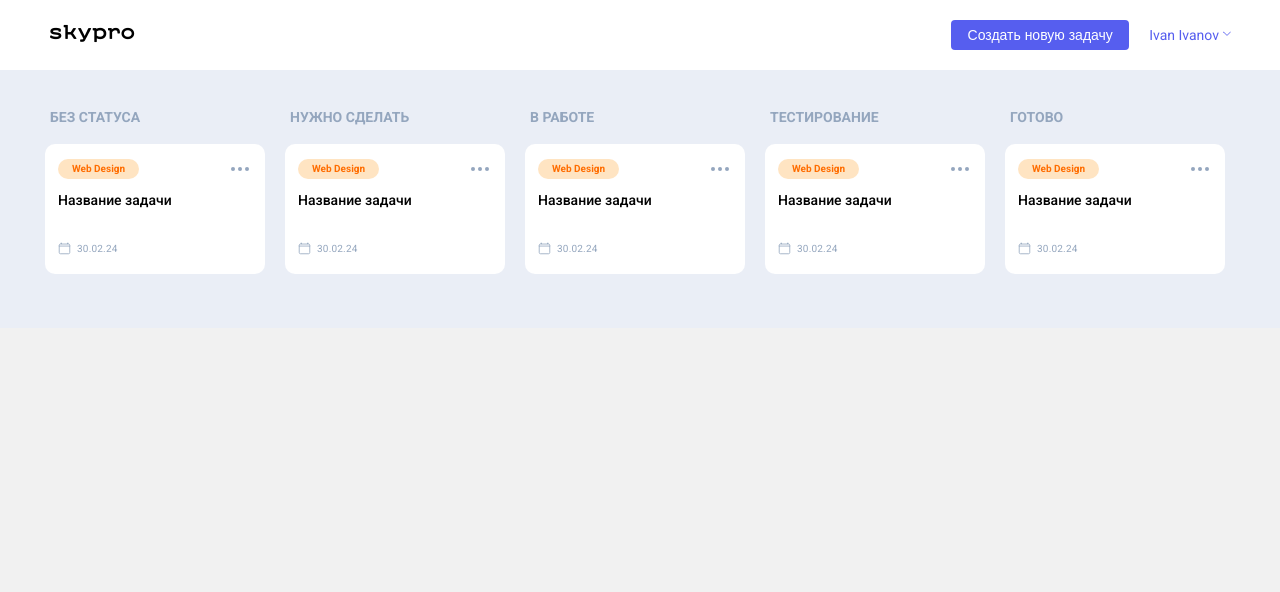
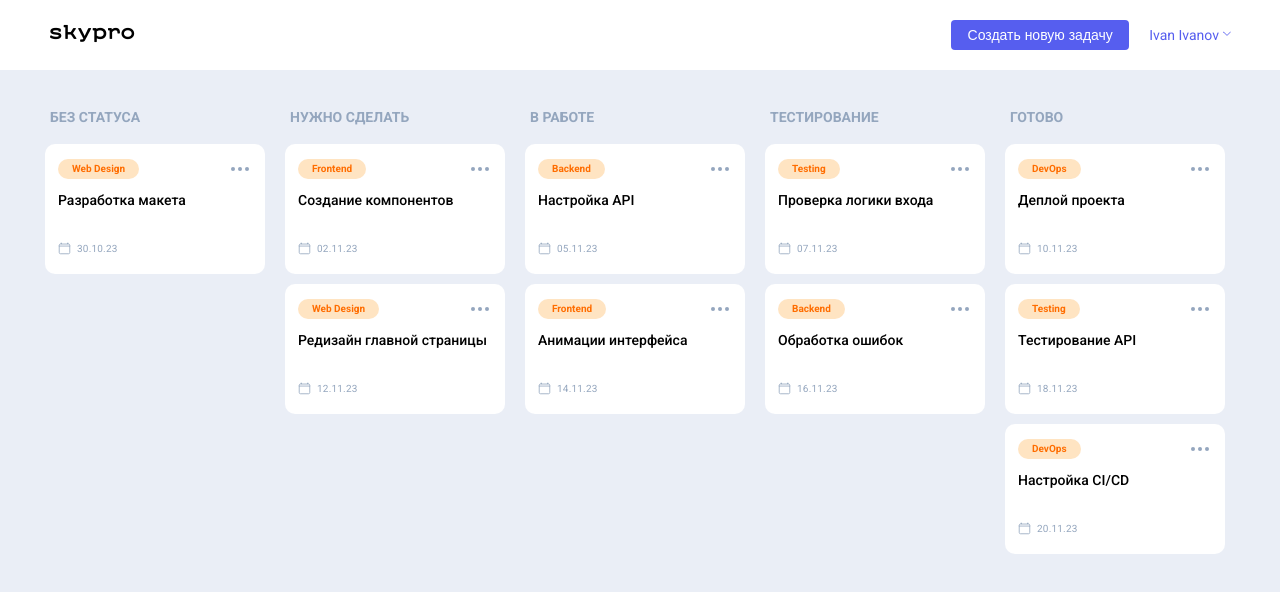
Before and after one commit to 44SHADE/skypro-kanban, a React (Vite) app: page / in a window 1280 px wide. Shown: the top 592 px of the page. Built offline with nearby package versions, Linux system fonts and the light colour scheme.

Commit message:
add loading, render test card data

```diff
--- /dev/null
+++ b/data.js
@@ -0,0 +1,72 @@
+export const testCardData = [
+  {
+    id: 1,
+    theme: "Web Design",
+    title: "Разработка макета",
+    date: "30.10.23",
+    status: "Без статуса",
+  },
+  {
+    id: 2,
+    theme: "Frontend",
+    title: "Создание компонентов",
+    date: "02.11.23",
+    status: "Нужно сделать",
+  },
+  {
+    id: 3,
+    theme: "Backend",
+    title: "Настройка API",
+    date: "05.11.23",
+    status: "В работе",
+  },
+  {
+    id: 4,
+    theme: "Testing",
+    title: "Проверка логики входа",
+    date: "07.11.23",
+    status: "Тестирование",
+  },
+  {
+    id: 5,
+    theme: "DevOps",
+    title: "Деплой проекта",
+    date: "10.11.23",
+    status: "Готово",
+  },
+  {
+    id: 6,
+    theme: "Web Design",
+    title: "Редизайн главной страницы",
+    date: "12.11.23",
+    status: "Нужно сделать",
+  },
+  {
+    id: 7,
+    theme: "Frontend",
+    title: "Анимации интерфейса",
+    date: "14.11.23",
+    status: "В работе",
+  },
+  {
+    id: 8,
+    theme: "Backend",
+    title: "Обработка ошибок",
+    date: "16.11.23",
+    status: "Тестирование",
+  },
+  {
+    id: 9,
+    theme: "Testing",
+    title: "Тестирование API",
+    date: "18.11.23",
+    status: "Готово",
+  },
+  {
+    id: 10,
+    theme: "DevOps",
+    title: "Настройка CI/CD",
+    date: "20.11.23",
+    status: "Готово",
+  },
+];
--- a/src/App.jsx
+++ b/src/App.jsx
@@ -1,6 +1,5 @@
 import "./App.css";
 import Calendar from "./components/Calendar";
-import Card from "./components/Card";
 import Column from "./components/Column";
 import Header from "./components/Header";
 import Main from "./components/Main";
@@ -8,6 +7,9 @@ import Main from "./components/Main";
 import PopBrowse from "./components/popups/popBrowse";
 import PopExit from "./components/popups/popExit";
 import PopNewCard from "./components/popups/popNewCard";
+
+import { testCardData } from "../data";
+import filterCardsByStatus from "./utils/cardFilter";
 
 function App() {
   const statuses = [
@@ -17,6 +19,8 @@ function App() {
     "Тестирование",
     "Готово",
   ];
+  // returned [ {status, data: [filtred cards]}, ...n ]
+  const filtredCards = filterCardsByStatus(statuses, testCardData);
 
   return (
     <>
@@ -32,22 +36,11 @@ function App() {
         </PopBrowse>
 
         <Header />
+
         <Main>
-          <Column status={statuses[0]}>
-            <Card />
-          </Column>
-          <Column status={statuses[1]}>
-            <Card />
-          </Column>
-          <Column status={statuses[2]}>
-            <Card />
-          </Column>
-          <Column status={statuses[3]}>
-            <Card />
-          </Column>
-          <Column status={statuses[4]}>
-            <Card />
-          </Column>
+          {filtredCards.map((card) => (
+            <Column key={card.status} status={card.status} cards={card.data} />
+          ))}
         </Main>
       </div>
 
--- a/src/components/Card.jsx
+++ b/src/components/Card.jsx
@@ -1,11 +1,10 @@
-export default function Card() {
-  // { id, theme, title, date }
+export default function Card({ id, theme, title, date }) {
   return (
-    <div className="cards__item">
+    <div className="cards__item" key={id}>
       <div className="cards__card card">
         <div className="card__group">
           <div className="card__theme _orange">
-            <p className="_orange">Web Design</p>
+            <p className="_orange">{theme}</p>
           </div>
           <a href="#popBrowse" target="_self">
             <div className="card__btn">
@@ -17,7 +16,7 @@ export default function Card() {
         </div>
         <div className="card__content">
           <a href="" target="_blank">
-            <h3 className="card__title">Название задачи</h3>
+            <h3 className="card__title">{title}</h3>
           </a>
           <div className="card__date">
             <svg
@@ -48,7 +47,7 @@ export default function Card() {
                 </clipPath>
               </defs>
             </svg>
-            <p>30.02.24</p>
+            <p>{date}</p>
           </div>
         </div>
       </div>
--- a/src/components/Column.jsx
+++ b/src/components/Column.jsx
@@ -1,11 +1,21 @@
-export default function Column({status, children}) {
+import Card from "./Card.jsx";
+
+export default function Column({ status, cards }) {
   return (
     <div className="main__column ">
       <div className="column__title">
         <p>{status}</p>
       </div>
       <div className="cards">
-            {children}
+        {cards.map((card) => (
+          <Card
+            key={card.id}
+            id={card.id}
+            theme={card.theme}
+            title={card.title}
+            date={card.date}
+          />
+        ))}
       </div>
     </div>
   );
--- a/src/components/Main.jsx
+++ b/src/components/Main.jsx
@@ -1,10 +1,19 @@
-export default function Main({children}) {
+import { useEffect } from "react";
+import { useState } from "react";
+
+export default function Main({ children }) {
+  const [loading, setLoading] = useState(true);
+
+  useEffect(() => {
+    setTimeout(() => setLoading(false), 3000);
+  }, []);
+
   return (
     <main className="main">
       <div className="container">
         <div className="main__block">
           <div className="main__content">
-                {children}
+            {loading ? <p>Данные загружаются...</p> : children}
           </div>
         </div>
       </div>
--- /dev/null
+++ b/src/utils/cardFilter.js
@@ -0,0 +1,11 @@
+export default function filterCardsByStatus (statuses, cards) {
+    if(!Array.isArray(statuses) || !Array.isArray(cards)) return [{}];
+    return statuses.map((status) => ({
+        status,
+        data: cards.filter((card) => card.status === status)
+    }))
+}
+
+// export default function getCardsByStatus (status, cards) {
+//     return cards.filter((card) => card.status === status);
+// };
```
Lines whose indentation alone changed are shown as unchanged.
